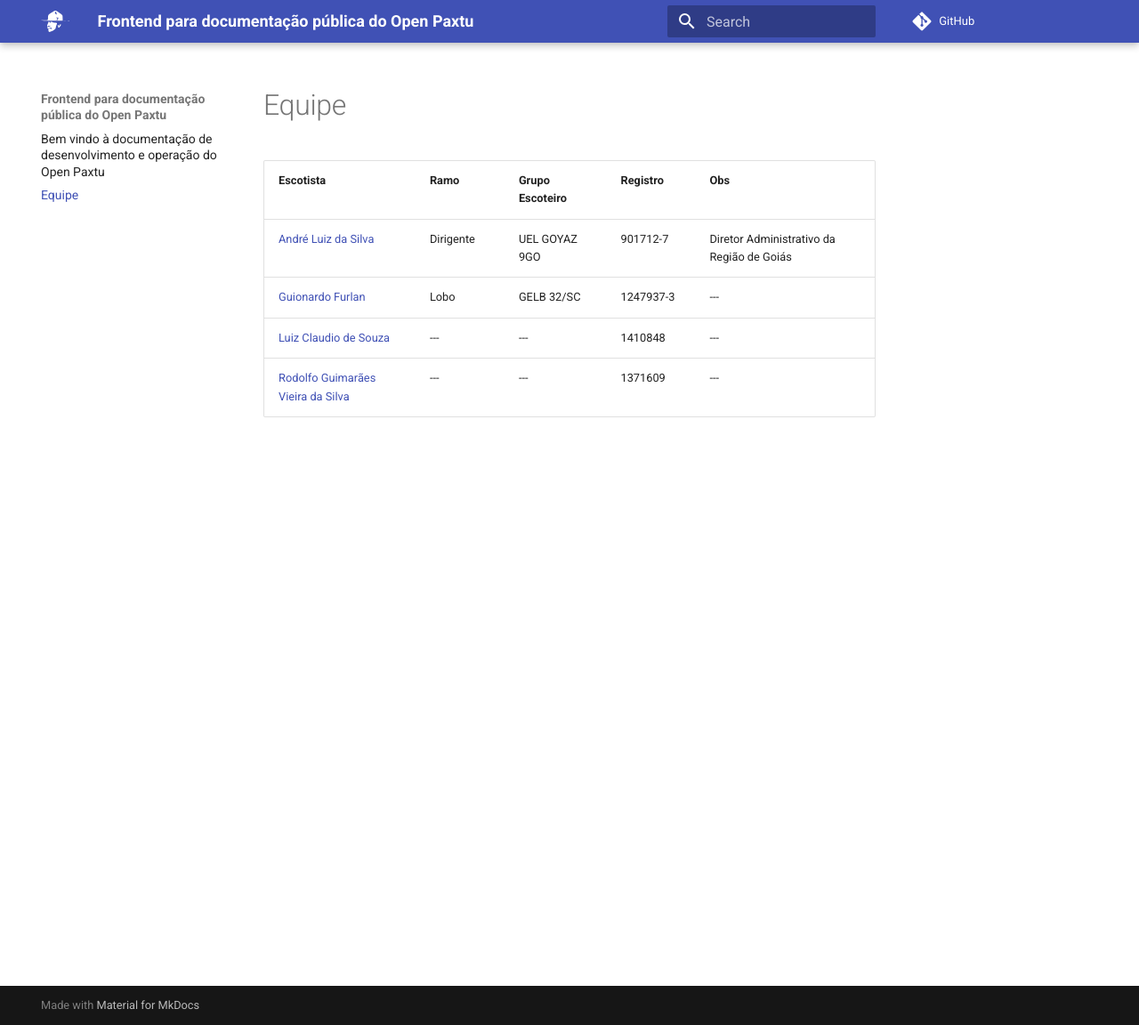
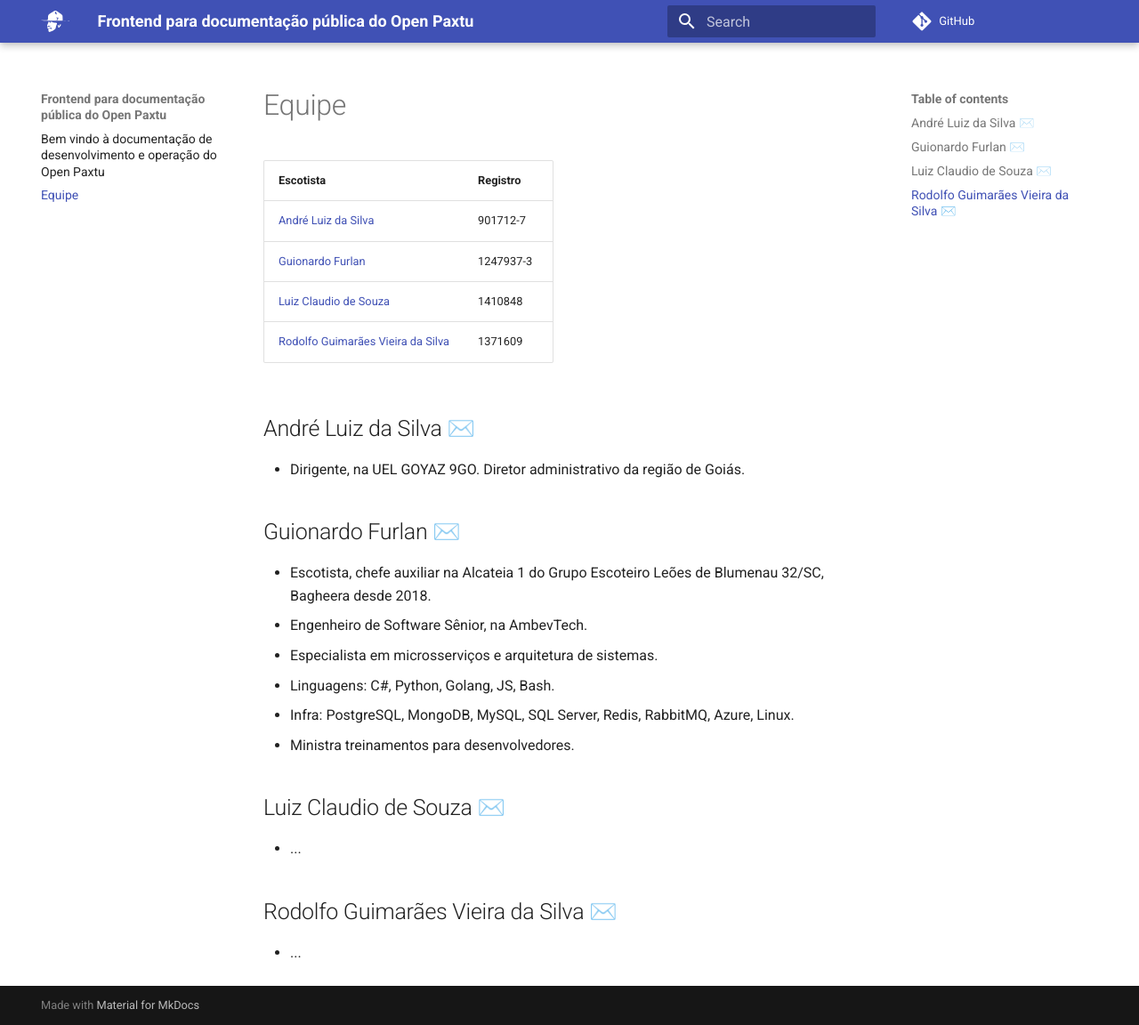
Before and after one commit to Escoteiros/docs, an MkDocs documentation site: the page built from docs/equipe.md, in a window 1280 px wide and 1152 px high. Shown: the whole window at 89% size. Built offline with MkDocs 1.6.1 and Material for MkDocs 9.7.7, drawn with Linux system fonts in a browser that asks for light colours; comment, search, counter and statistics services are not loaded.

Commit message:
Atualização da equipe

```diff
--- a/docs/equipe.md
+++ b/docs/equipe.md
@@ -1,6 +1,31 @@
-| Escotista                                                                       | Ramo      | Grupo Escoteiro | Registro  | Obs                                       |
-| ------------------------------------------------------------------------------- | --------- | --------------- | --------- | ----------------------------------------- |
-| [André Luiz da Silva](mailto:andre.ls@escoteiros.org.br)                        | Dirigente | UEL GOYAZ 9GO   | 901712-7  | Diretor Administrativo da Região de Goiás |
-| [Guionardo Furlan](mailto:guionardo.furlan@escoteiros.org.br)                   | Lobo      | GELB 32/SC      | 1247937-3 | ---                                       |
-| [Luiz Claudio de Souza](mailto:luiz.souza@escoteiros.org.br)                    | ---       | ---             | 1410848   | ---                                       |
-| [Rodolfo Guimarães Vieira da Silva](mailto:rodolfo.guimaraes@escoteiros.org.br) | ---       | ---             | 1371609   | ---                                       |
+---
+title: Equipe
+---
+
+| Escotista                                                                  | Registro  |
+| -------------------------------------------------------------------------- | --------- |
+| [André Luiz da Silva](#andré-luiz-da-silva-✉️)                             | 901712-7  |
+| [Guionardo Furlan](#guionardo-furlan-✉️)                                   | 1247937-3 |
+| [Luiz Claudio de Souza](#luiz-claudio-de-souza-✉️)                         | 1410848   |
+| [Rodolfo Guimarães Vieira da Silva](#rodolfo-guimarães-vieira-da-silva-✉️) | 1371609   |
+
+## André Luiz da Silva [✉️](mailto:andre.ls@escoteiros.org.br)
+
+- Dirigente, na UEL GOYAZ 9GO. Diretor administrativo da região de Goiás.
+
+## Guionardo Furlan [✉️](mailto:guionardo.furlan@escoteiros.org.br)
+
+- Escotista, chefe auxiliar na Alcateia 1 do Grupo Escoteiro Leões de Blumenau 32/SC, Bagheera desde 2018.
+- Engenheiro de Software Sênior, na AmbevTech.
+- Especialista em microsserviços e arquitetura de sistemas.
+- Linguagens: C#, Python, Golang, JS, Bash.
+- Infra: PostgreSQL, MongoDB, MySQL, SQL Server, Redis, RabbitMQ, Azure, Linux.
+- Ministra treinamentos para desenvolvedores.
+
+## Luiz Claudio de Souza [✉️](mailto:luiz.souza@escoteiros.org.br)
+
+- ...
+
+## Rodolfo Guimarães Vieira da Silva [✉️](mailto:rodolfo.guimaraes@escoteiros.org.br)
+
+- ...
```
